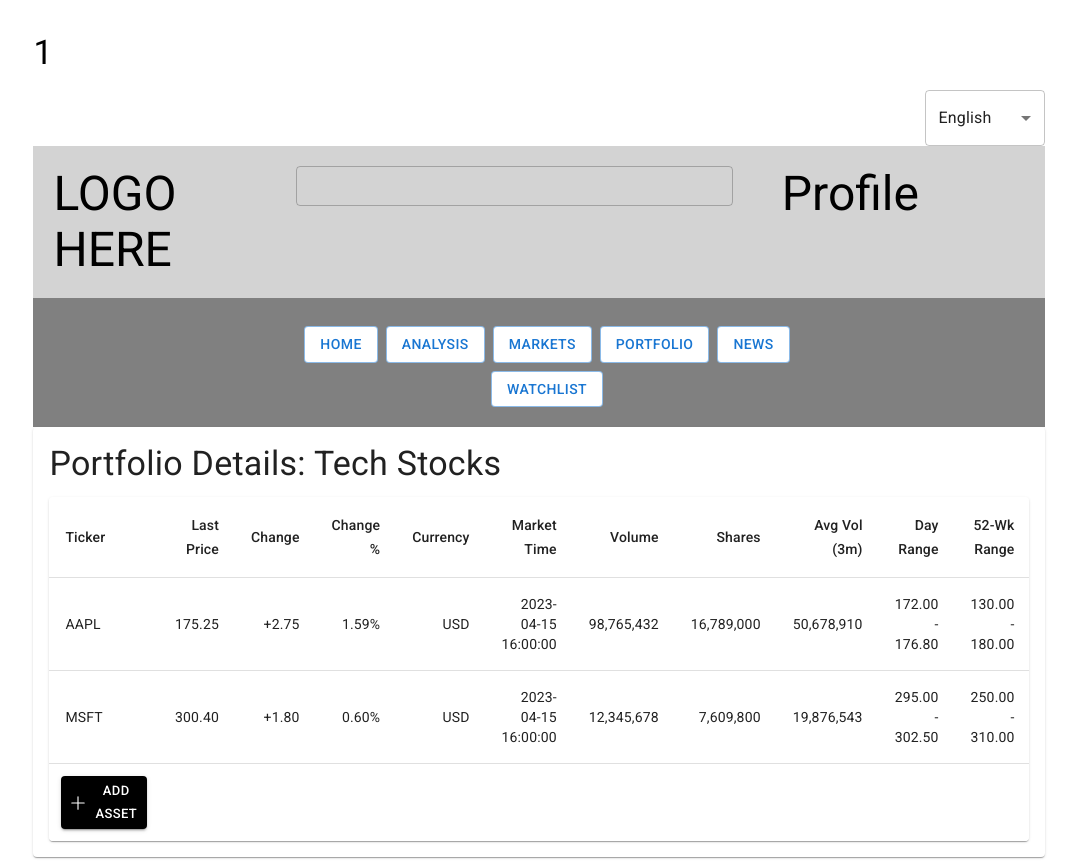
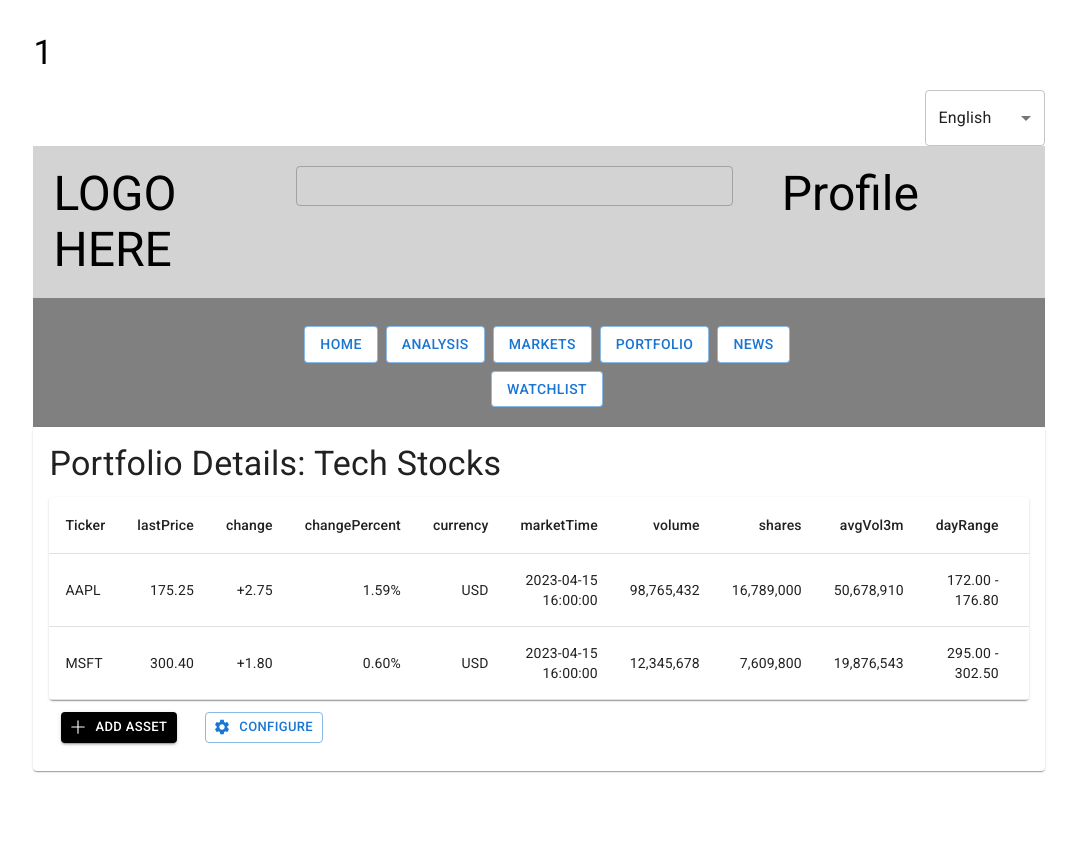
Before and after one commit to semihgencten/FinantialKit-Frontend, a React (Vite) app: page /my-portfolio/detail/1 in a window 1280 px wide. Shown: the whole page, without its empty margins (101-1178 px from the left). After the commit the page ends 800 px from the top, so only its background shows below. Built offline with nearby package versions, Linux system fonts and the light colour scheme.

Commit message:
Add sell/buy asset and configure features for portfolio detail

```diff
--- a/src/pages/PortfolioDetailPage/index.jsx
+++ b/src/pages/PortfolioDetailPage/index.jsx
@@ -1,34 +1,112 @@
-import React from 'react';
+import React, { useState } from 'react';
 import { useParams } from 'react-router-dom';
-import { Typography, Table, TableBody, TableCell, TableContainer, TableHead, TableRow, Paper, Button } from '@mui/material';
+import {
+  Typography, Table, TableBody, TableCell, TableContainer, TableHead, TableRow,
+  Paper, Button, Menu, MenuItem, Checkbox, Box, Modal, TextField, Select,
+  FormControl, InputLabel, FormHelperText
+} from '@mui/material';
 import { Plus as PlusIcon } from '@phosphor-icons/react/dist/ssr/Plus';
+import SettingsIcon from '@mui/icons-material/Settings';
 
+const style = {
+  position: 'absolute',
+  top: '50%',
+  left: '50%',
+  transform: 'translate(-50%, -50%)',
+  width: 400,
+  bgcolor: 'background.paper',
+  borderRadius: 10,
+  boxShadow: 24,
+  p: 4
+};
 
 const PortfolioDetailPage = () => {
   const { portfolioId } = useParams();
+  const [anchorEl, setAnchorEl] = useState(null);
+  const [selectedColumns, setSelectedColumns] = useState([
+    'lastPrice',
+    'change',
+    'changePercent',
+    'currency',
+    'marketTime',
+    'volume',
+    'shares',
+    'avgVol3m',
+    'dayRange',
+    'weekRange',
+    'marketCap'
+  ]);
+
+  const [openModal, setOpenModal] = useState(false);
+  const [transaction, setTransaction] = useState({
+    type: '',
+    date: '',
+    amount: '',
+    price: '',
+    commission: ''
+  });
+
+  const handleOpen = () => setOpenModal(true);
+  const handleClose = () => setOpenModal(false);
+
+  const handleChange = (event) => {
+    setTransaction({
+      ...transaction,
+      [event.target.name]: event.target.value
+    });
+  };
+
+  const handleSubmit = () => {
+    // Logic to handle submission (e.g., API call, state update)
+    console.log(transaction);
+    handleClose();
+  };
+
+  // Constant array to maintain the original order of columns
+  const allColumns = [
+    'lastPrice',
+    'change',
+    'changePercent',
+    'currency',
+    'marketTime',
+    'volume',
+    'shares',
+    'avgVol3m',
+    'dayRange',
+    'weekRange',
+    'marketCap'
+  ];
 
   // Dummy data for portfolio assets
   const portfolioData = {
     '1': {
       name: 'Tech Stocks',
       assets: [
-        { ticker: 'AAPL', lastPrice: '175.25', change: '+2.75', changePercent: '1.59%', currency: 'USD', marketTime: '2023-04-15 16:00:00', volume: '98,765,432', shares: '16,789,000', avgVol3m: '50,678,910', dayRange: '172.00 - 176.80', weekRange: '130.00 - 180.00', marketCap: '2.4T' },
-        { ticker: 'MSFT', lastPrice: '300.40', change: '+1.80', changePercent: '0.60%', currency: 'USD', marketTime: '2023-04-15 16:00:00', volume: '12,345,678', shares: '7,609,800', avgVol3m: '19,876,543', dayRange: '295.00 - 302.50', weekRange: '250.00 - 310.00', marketCap: '1.8T' },
+        { id: 1, ticker: 'AAPL', lastPrice: '175.25', change: '+2.75', changePercent: '1.59%', currency: 'USD', marketTime: '2023-04-15 16:00:00', volume: '98,765,432', shares: '16,789,000', avgVol3m: '50,678,910', dayRange: '172.00 - 176.80', weekRange: '130.00 - 180.00', marketCap: '2.4T' },
+        { id: 2, ticker: 'MSFT', lastPrice: '300.40', change: '+1.80', changePercent: '0.60%', currency: 'USD', marketTime: '2023-04-15 16:00:00', volume: '12,345,678', shares: '7,609,800', avgVol3m: '19,876,543', dayRange: '295.00 - 302.50', weekRange: '250.00 - 310.00', marketCap: '1.8T' },
       ]
     },
     '2': {
       name: 'Global Bonds',
       assets: [
-        { ticker: 'BND', lastPrice: '82.55', change: '-0.15', changePercent: '-0.18%', currency: 'USD', marketTime: '2023-04-15 16:00:00', volume: '500,000', shares: '1,200,000', avgVol3m: '450,000', dayRange: '81.50 - 83.00', weekRange: '80.00 - 85.00', marketCap: '550M' },
-        { ticker: 'IEF', lastPrice: '110.25', change: '+0.20', changePercent: '0.18%', currency: 'USD', marketTime: '2023-04-15 16:00:00', volume: '600,000', shares: '800,000', avgVol3m: '300,000', dayRange: '109.00 - 111.00', weekRange: '100.00 - 115.00', marketCap: '200M' },
+        { id: 3, ticker: 'BND', lastPrice: '82.55', change: '-0.15', changePercent: '-0.18%', currency: 'USD', marketTime: '2023-04-15 16:00:00', volume: '500,000', shares: '1,200,000', avgVol3m: '450,000', dayRange: '81.50 - 83.00', weekRange: '80.00 - 85.00', marketCap: '550M' },
+        { id: 4, ticker: 'IEF', lastPrice: '110.25', change: '+0.20', changePercent: '0.18%', currency: 'USD', marketTime: '2023-04-15 16:00:00', volume: '600,000', shares: '800,000', avgVol3m: '300,000', dayRange: '109.00 - 111.00', weekRange: '100.00 - 115.00', marketCap: '200M' },
       ]
     }
   };
-
   const portfolio = portfolioData[portfolioId] || { name: "Unknown Portfolio", assets: [] };
 
+  const handleColumnSelect = (column) => {
+    if (selectedColumns.includes(column)) {
+      setSelectedColumns(selectedColumns.filter(col => col !== column));
+    } else {
+      setSelectedColumns([...selectedColumns, column]);
+    }
+    setAnchorEl(null);
+  };
+
   return (
-    <Paper sx={{ p: 2, margin: 'auto',flexGrow: 1 }}>
+    <Paper sx={{ p: 2, margin: 'auto', flexGrow: 1 }}>
       <Typography variant="h4" component="h1" gutterBottom>
         Portfolio Details: {portfolio.name}
       </Typography>
@@ -37,42 +115,133 @@ const PortfolioDetailPage = () => {
           <TableHead>
             <TableRow>
               <TableCell>Ticker</TableCell>
-              <TableCell align="right">Last Price</TableCell>
-              <TableCell align="right">Change</TableCell>
-              <TableCell align="right">Change %</TableCell>
-              <TableCell align="right">Currency</TableCell>
-              <TableCell align="right">Market Time</TableCell>
-              <TableCell align="right">Volume</TableCell>
-              <TableCell align="right">Shares</TableCell>
-              <TableCell align="right">Avg Vol (3m)</TableCell>
-              <TableCell align="right">Day Range</TableCell>
-              <TableCell align="right">52-Wk Range</TableCell>
-              <TableCell align="right">Market Cap</TableCell>
+              {allColumns.filter(column => selectedColumns.includes(column)).map(column => (
+                <TableCell key={column} align="right">{column}</TableCell>
+              ))}
             </TableRow>
           </TableHead>
           <TableBody>
-            {portfolio.assets.map((asset, index) => (
-              <TableRow
-                key={index}
-              >
-                <TableCell component="th" scope="row">{asset.ticker}</TableCell>
-                <TableCell align="right">{asset.lastPrice}</TableCell>
-                <TableCell align="right">{asset.change}</TableCell>
-                <TableCell align="right">{asset.changePercent}</TableCell>
-                <TableCell align="right">{asset.currency}</TableCell>
-                <TableCell align="right">{asset.marketTime}</TableCell>
-                <TableCell align="right">{asset.volume}</TableCell>
-                <TableCell align="right">{asset.shares}</TableCell>
-                <TableCell align="right">{asset.avgVol3m}</TableCell>
-                <TableCell align="right">{asset.dayRange}</TableCell>
-                <TableCell align="right">{asset.weekRange}</TableCell>
-                <TableCell align="right">{asset.marketCap}</TableCell>
+            {portfolio.assets.map((asset) => (
+              <TableRow key={asset.id}>
+                <TableCell component="th" scope="row">
+                  {asset.ticker}
+                </TableCell>
+                {allColumns.filter(column => selectedColumns.includes(column)).map(column => (
+                  <TableCell key={column} align="right">
+                    {asset[column]}
+                  </TableCell>
+                ))}
               </TableRow>
             ))}
           </TableBody>
-          <Button startIcon={<PlusIcon fontSize="var(--icon-fontSize-md)" />} variant="contained"  size="small" sx={{ bgcolor: 'black', color: 'white', margin: '12px' }}>Add Asset</Button>
         </Table>
       </TableContainer>
+      <Button
+        startIcon={<PlusIcon fontSize="var(--icon-fontSize-md)" />}
+        variant="contained"
+        size="small"
+        sx={{ bgcolor: 'black', color: 'white', margin: '12px' }}
+        onClick={handleOpen}
+      >
+        Add Asset
+      </Button>
+      <Modal
+        open={openModal}
+        onClose={handleClose}
+        aria-labelledby="modal-modal-title"
+        aria-describedby="modal-modal-description"
+      >
+        <Box sx={style}>
+          <Typography id="modal-modal-title" variant="h6" component="h2">
+            Add Transaction
+          </Typography>
+          <Box
+            component="form"
+            sx={{ mt: 2 }}
+            noValidate
+            autoComplete="off"
+            onSubmit={handleSubmit}
+          >
+            <FormControl fullWidth sx={{ mb: 2 }}>
+              <InputLabel>Type</InputLabel>
+              <Select
+                native
+                value={transaction.type}
+                onChange={handleChange}
+                label="Type"
+                inputProps={{
+                  name: 'type'
+                }}
+              >
+                <option aria-label="None" value="" />
+                <option value="buy">Buy</option>
+                <option value="sell">Sell</option>
+              </Select>
+            </FormControl>
+            <TextField
+              fullWidth
+              label="Date"
+              type="date"
+              name="date"
+              value={transaction.date}
+              onChange={handleChange}
+              sx={{ mb: 2 }}
+              InputLabelProps={{
+                shrink: true,
+              }}
+            />
+            <TextField
+              fullWidth
+              label="Amount"
+              type="number"
+              name="amount"
+              value={transaction.amount}
+              onChange={handleChange}
+              sx={{ mb: 2 }}
+            />
+            <TextField
+              fullWidth
+              label="Price"
+              type="number"
+              name="price"
+              value={transaction.price}
+              onChange={handleChange}
+              sx={{ mb: 2 }}
+            />
+            <TextField
+              fullWidth
+              label="Commission"
+              type="number"
+              name="commission"
+              value={transaction.commission}
+              onChange={handleChange}
+              sx={{ mb: 2 }}
+            />
+            <Button type="submit" variant="contained">Add</Button>
+          </Box>
+        </Box>
+      </Modal>
+      <Button
+        onClick={(event) => setAnchorEl(event.currentTarget)}
+        startIcon={<SettingsIcon />}
+        variant="outlined"
+        size="small"
+        sx={{ ml: 2 }}
+      >
+        Configure
+      </Button>
+      <Menu
+        anchorEl={anchorEl}
+        open={Boolean(anchorEl)}
+        onClose={() => setAnchorEl(null)}
+      >
+        {allColumns.map((column) => (
+          <MenuItem key={column} onClick={() => handleColumnSelect(column)}>
+            <Checkbox checked={selectedColumns.includes(column)} />
+            {column}
+          </MenuItem>
+        ))}
+      </Menu>
     </Paper>
   );
 };
```
